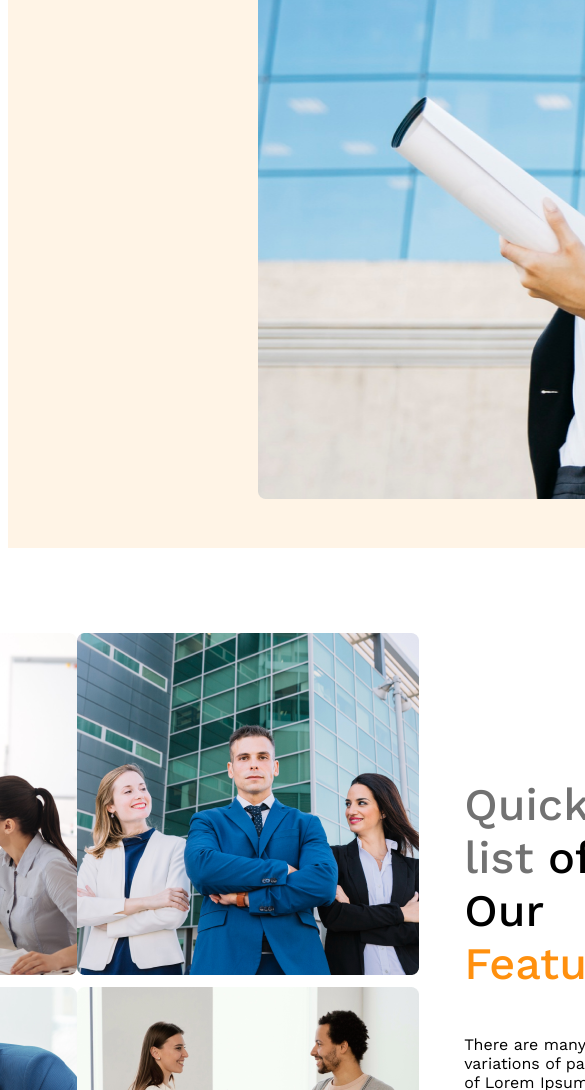
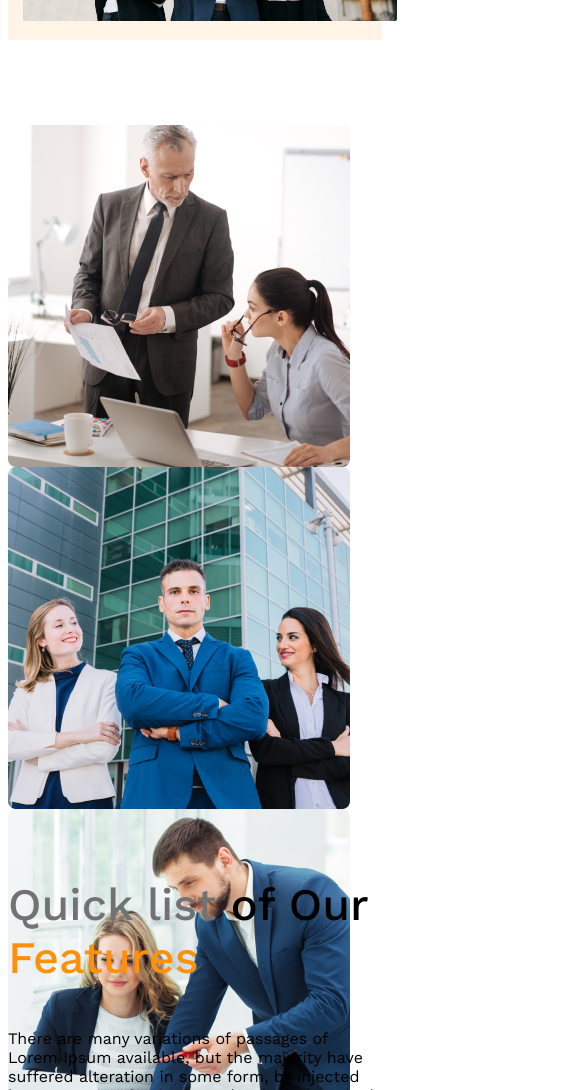
Before and after one commit to Ruhanitamanna/Assignment-two-Architects, a plain HTML site: page index.html in a window 390 px wide. Shown: the part 910-2000 px from the top of the page, 585 px wide, since content can reach past the window. Drawn offline with nearby package versions, Linux system fonts and the light colour scheme.

Commit message:
updated again

```diff
--- a/index.html
+++ b/index.html
@@ -129,7 +129,7 @@
           <!-- bonus part -->
           <div class="bonus">
             <h1 class="bonus-heading">Why would you <i>Hire </i> us</h1>
-            <p>we provide the best services in the whole country. You put your trust in us and we will make sure to fulfill your .So don't forget our website. believe in us. we provide your happiness</p>
+            <p>we provide the best services in the whole country. You put your trust in us and we will make sure to fulfill your requirements .So don't forget to visit our website. Believe in us.Your satisfaction is our first priority</p>
           </div>
 
     </main>
--- a/styles/styles.css
+++ b/styles/styles.css
@@ -26,7 +26,7 @@ header{
 .nav-list{
     display: flex;
     list-style: none;
-    justify-content: space-around;
+    justify-content: space-between;
     align-items: center;
     margin: 2px;
 
@@ -242,3 +242,37 @@ footer{
     margin-left: 250px;
     margin-top: 130px;
 }
+/* footer styling ends  */
+/* time to make website responsive */
+
+@media only screen and (max-width: 600px){
+    header{
+        width: 100%;
+        position: relative;
+
+    }
+    .nav-bar, .nav-list, .second-part, .third-part{
+        flex-direction: column;
+    }
+    .banner-image{
+        text-align: center;
+        width: 100%;
+        height: 100%;
+        margin: 15px;
+    }
+    button{
+        margin-top: 20px;
+    }
+    }
+    .banner-description{
+        margin-left: 30px;
+        width: 200px;
+    }
+    .second-part-images{
+        grid-template-columns: repeat(1,1fr);
+    }
+    .second-part-container{
+        height: 100%;
+        width: 100%;
+        margin: 0%;
+    }
```
